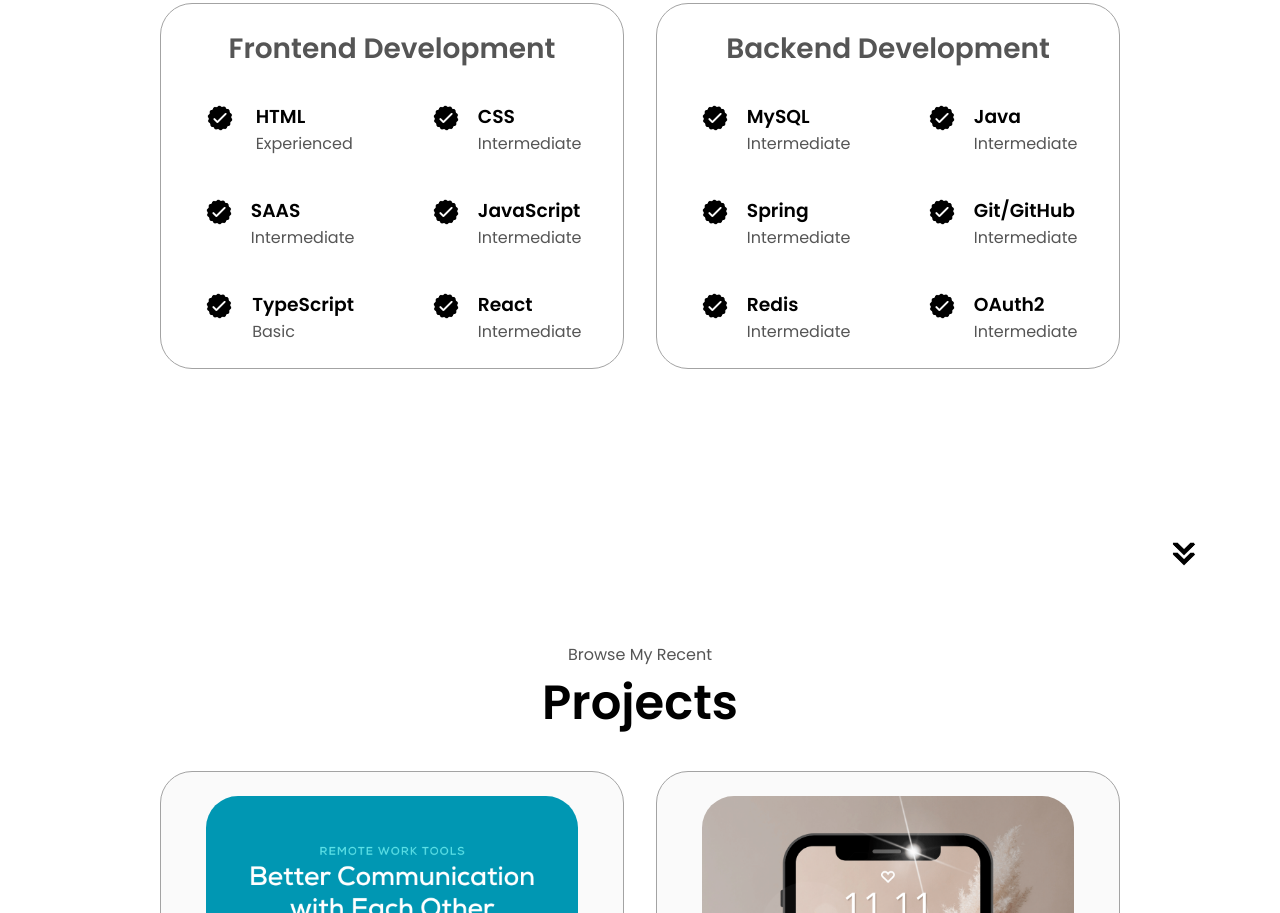
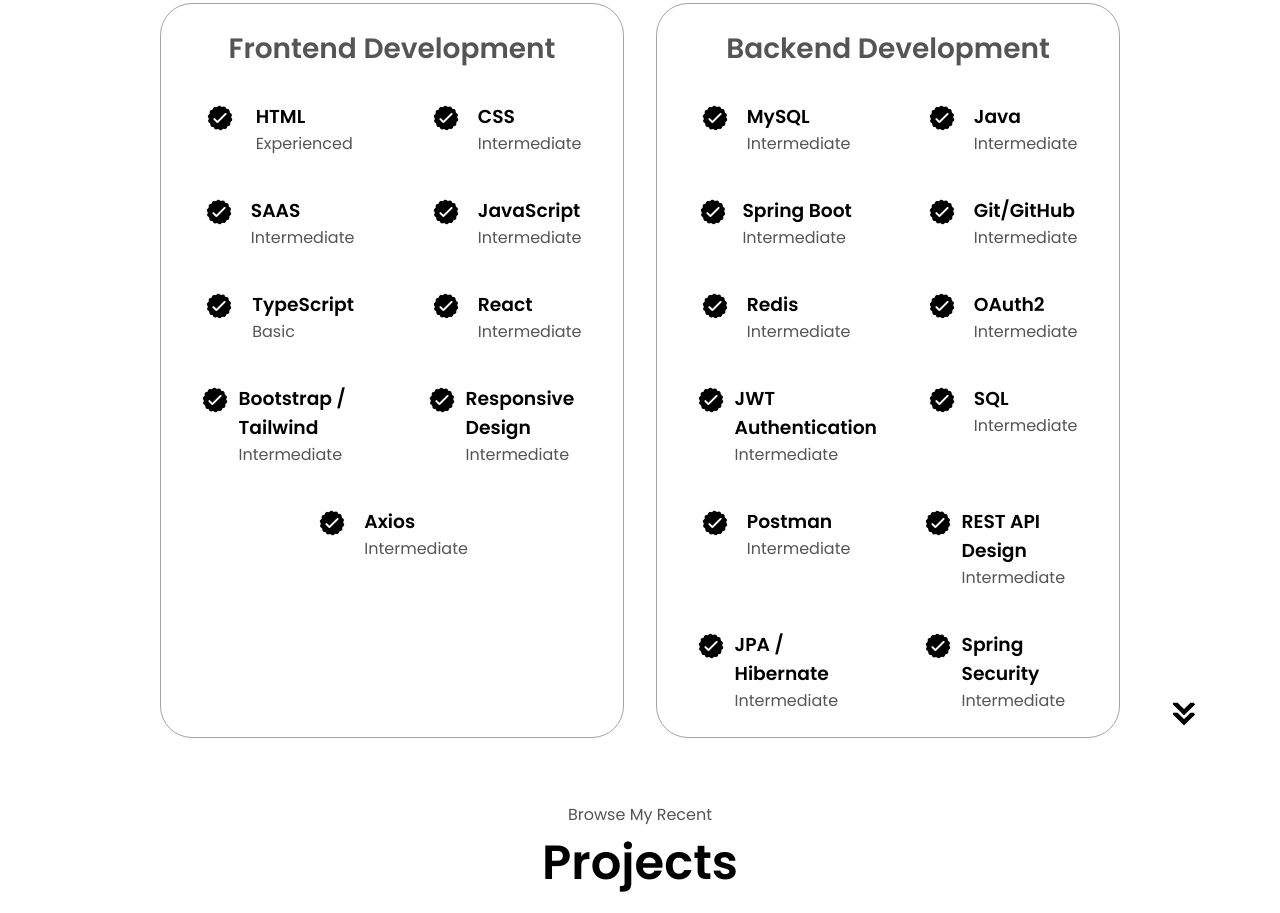
Before and after one commit to YouriDosSantos/youri-dossantos-portfolio-website, a plain HTML site: page index.html in a window 1280 px wide. Shown: the part 1590-2503 px from the top of the page. Drawn offline with Linux system fonts and the light colour scheme.

Commit message:
Added items to the experience section and adjusted paragraph under About Me

```diff
--- a/index.html
+++ b/index.html
@@ -107,8 +107,8 @@
                 </div>
                 <div class="text-container">
                     <p>I'm a Product Consultant turned Software Engineer who loves building systems that solve real problems. For the past three years, I've worked at SSandC as a Consultant on the Salentica Engage product, helping clients design workflows, streamline data, and translate business needs into technical solutions.</p>
-                    <p>Along the way, I realized my favorite part of the job wasn't just advising, it was building.That pushed me into Software Development in my spare time, where I now focus on creating full-stack applications using Java, Spring Boot, JavaScript, and React, among other technoligies. </p>
-                    <p>I've built projects like Finance Hub, a CRM platform with secure authentication ad a clean API layer, and Dos Santos Swim School, a full-stack application that blends branding, UI design, and backend logic. Each project reflects the same mindset I bring to my consulting work: clarity, reliability, and thoughtful user experience.</p>
+                    <p>Along the way, I realized my favorite part of the job wasn't just advising, it was building. That pushed me into Software Development in my spare time, where I now focus on creating full-stack applications using Java, Spring Boot, JavaScript, and React, among other technologies. </p>
+                    <p>I've built projects like Finance Hub, a CRM platform with secure authentication and a clean API layer, and Dos Santos Swim School, a full-stack application that blends branding, UI design, and backend logic. Each project reflects the same mindset I bring to my consulting work: clarity, reliability, and thoughtful user experience.</p>
                     <p>My background gives me an unique edge, I understand both the product and the engineering. I know how to ask the right questions, design for real users, and build systems that scale.</p>
                     <p>Right now, I'm focused on deepening my engineering foundations, shipping polished projects, and transitioning into a full-time software engineering role where I can combine technical depth with product intuition.</p>
                     <p>When I'm not coding, I'm usually spending time with the family, supporting my wife's Swim School, or learning something that pushes me forward.</p>
@@ -197,6 +197,39 @@
                                 <p>Intermediate</p>
                             </div>
                         </article>
+                        <article>
+                            <img
+                                src="./assets/checkmark.png"
+                                alt="Experience icon"
+                                class="icon"
+                            />
+                            <div>
+                                <h3>Bootstrap / Tailwind</h3>
+                                <p>Intermediate</p>
+                            </div>
+                        </article>
+                        <article>
+                            <img
+                                src="./assets/checkmark.png"
+                                alt="Experience icon"
+                                class="icon"
+                            />
+                            <div>
+                                <h3>Responsive Design</h3>
+                                <p>Intermediate</p>
+                            </div>
+                        </article>
+                        <article>
+                            <img
+                                src="./assets/checkmark.png"
+                                alt="Experience icon"
+                                class="icon"
+                            />
+                            <div>
+                                <h3>Axios</h3>
+                                <p>Intermediate</p>
+                            </div>
+                        </article>
                     </div>
                 </div>
                 <div class="details-container">
@@ -231,7 +264,7 @@
                                 class="icon"
                             />
                             <div>
-                                <h3>Spring</h3>
+                                <h3>Spring Boot</h3>
                                 <p>Intermediate</p>
                             </div>
                         </article>
@@ -265,6 +298,72 @@
                             />
                             <div>
                                 <h3>OAuth2</h3>
+                                <p>Intermediate</p>
+                            </div>
+                        </article>
+                        <article>
+                            <img
+                                src="./assets/checkmark.png"
+                                alt="Experience icon"
+                                class="icon"
+                            />
+                            <div>
+                                <h3>JWT Authentication</h3>
+                                <p>Intermediate</p>
+                            </div>
+                        </article>
+                        <article>
+                            <img
+                                src="./assets/checkmark.png"
+                                alt="Experience icon"
+                                class="icon"
+                            />
+                            <div>
+                                <h3>SQL</h3>
+                                <p>Intermediate</p>
+                            </div>
+                        </article>
+                        <article>
+                            <img
+                                src="./assets/checkmark.png"
+                                alt="Experience icon"
+                                class="icon"
+                            />
+                            <div>
+                                <h3>Postman</h3>
+                                <p>Intermediate</p>
+                            </div>
+                        </article>
+                        <article>
+                            <img
+                                src="./assets/checkmark.png"
+                                alt="Experience icon"
+                                class="icon"
+                            />
+                            <div>
+                                <h3>REST API Design</h3>
+                                <p>Intermediate</p>
+                            </div>
+                        </article>
+                        <article>
+                            <img
+                                src="./assets/checkmark.png"
+                                alt="Experience icon"
+                                class="icon"
+                            />
+                            <div>
+                                <h3>JPA / Hibernate</h3>
+                                <p>Intermediate</p>
+                            </div>
+                        </article>
+                        <article>
+                            <img
+                                src="./assets/checkmark.png"
+                                alt="Experience icon"
+                                class="icon"
+                            />
+                            <div>
+                                <h3>Spring Security</h3>
                                 <p>Intermediate</p>
                             </div>
                         </article>
```
